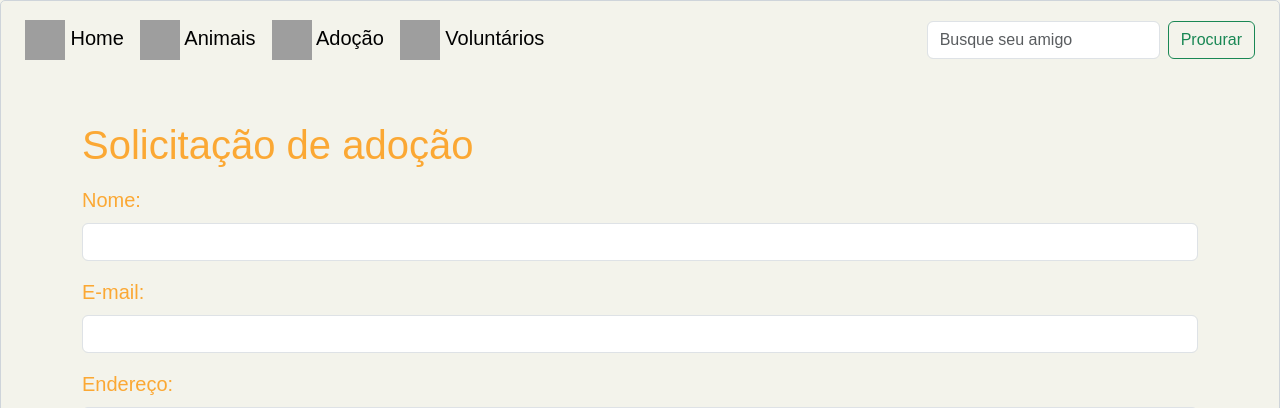
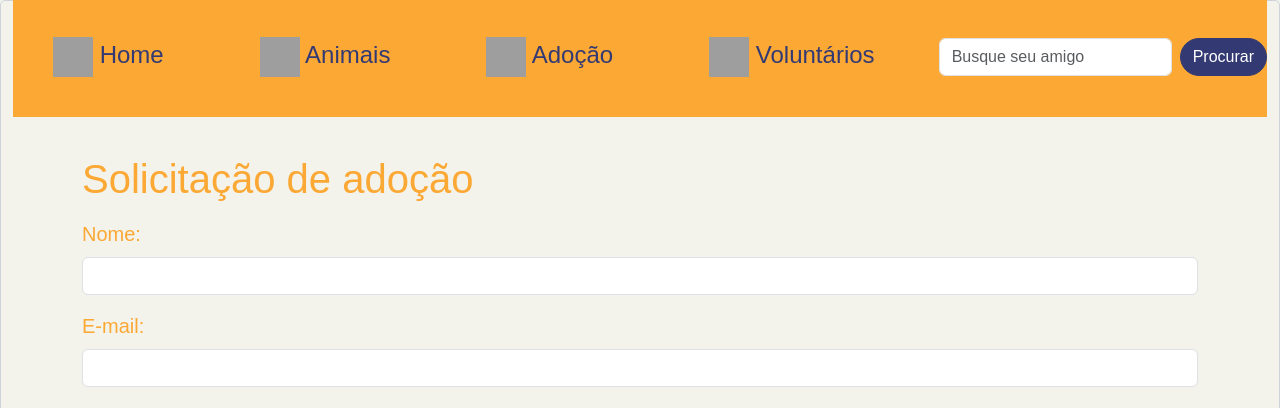
Before and after one commit to Renatarafaelaalves/ProjetoFinalSquadCarmenPortinho, a Django app: page /adocao/ in a window 1280 px wide. Shown: the top 408 px of the page. Run offline with Django 5.2, Linux system fonts and the light colour scheme; data that the repository does not hold is empty; grey boxes are pictures that could not be loaded.

Commit message:
Subindo nova Navbar + bug do botão (ver mais) do card resolvido + patinha colocada no lugar (POR FAVOR NÃO MEXER)

```diff
--- a/animal/static/css/nav.css
+++ b/animal/static/css/nav.css
@@ -7,42 +7,41 @@
     height: 5vh;
 }
 
-.navbar-dark .navbar-brand {
-  color: white;
+.navbar {
+  display: flex;
+  justify-content: center;
+  width: 100%;
+  height: 100px;
+  flex-direction: row;
+
 }
 
-.navbar-dark .navbar-brand:hover {
-  color: #ffffff;
+.navbar .navbar_class{
+  display: flex;
+    justify-content: space-between;
+    align-items: center;
+    background-color: #FBA834;
+    width: 100%;
 }
 
-.navbar-dark .form-control {
-  background-color: #2e3a59;
-  border: none;
-  box-shadow: none;
+.navbar a {
+  font-size: 24px;
+  color: #333A73;
+  text-decoration: none;
+  padding: 40px;
 }
 
-.navbar-dark .form-control:focus {
-  box-shadow: none;
+.navbar a:hover {
+  font-size: 24px;
+  background-color: #333A73;
+  text-decoration: none;
+  color: #fff;
+  border-radius: 25px;
 }
 
-.navbar-dark .btn {
-  background-color: white;
-  color: #2e3a59;
+#btn_procurar{
+  background-color: #333A73;
+  color: #fff;
+  border-radius: 25px;
+  border-color: #333A73;
 }
-
-.navbar-dark .btn:hover {
-  background-color: #2e3a59;
-  color: white;
-}
-
-.navbar-dark .navbar-nav .nav-link {
-  color: white;
-}
-
-.navbar-dark .navbar-nav .nav-link:hover {
-  color: #ffffff;
-}
-
-.navbar-dark {
-  background-color: #2e3a59 !important;
-}
--- a/animal/templates/home.html
+++ b/animal/templates/home.html
@@ -41,7 +41,7 @@
             <div class="carousel-caption d-none d-md-block">
               <h5 class="titulo">Conheça seu novo Mi Au Amigo</h5>
               <p>No Abrigo Mi Au Amigo, acreditamos que cada patinha merece amor, cuidado e um lar para chamar de seu.</p>
-              <button class="button" type="button"><a href="/listar">Ver mais</a></button>
+              <button class="button" type="button"><a href="/listar_animais">Ver mais</a></button>
             </div>
           </div>
           <div class="carousel-item" data-bs-interval="2000">
--- a/animal/templates/nav.html
+++ b/animal/templates/nav.html
@@ -9,8 +9,8 @@
 </head>
 <body>
     <header>
-        <nav id="NavBar" class="navbar navbar-expand-sm">
-            <div class="container-fluid">
+        <nav class="navbar navbar-expand-sm">
+            <div class="navbar_class">
                 <a class="navbar-brand" href="/">
                     <img class="img_nav" src="https://cdn-icons-png.flaticon.com/512/1416/1416823.png" alt="">
                     Home
@@ -29,7 +29,7 @@
                 </a>
                 <form class="d-flex ms-auto"  method="GET">
                     <input class="form-control me-2" type="search" name="especie" placeholder="Busque seu amigo" aria-label="Search">
-                    <button class="btn btn-outline-success" type="submit">Procurar</button>
+                    <button class="btn btn-outline-success" id="btn_procurar" type="submit">Procurar</button>
                 </form>
             </div>
         </nav>
```
Also changed, not shown: 1 other file.
